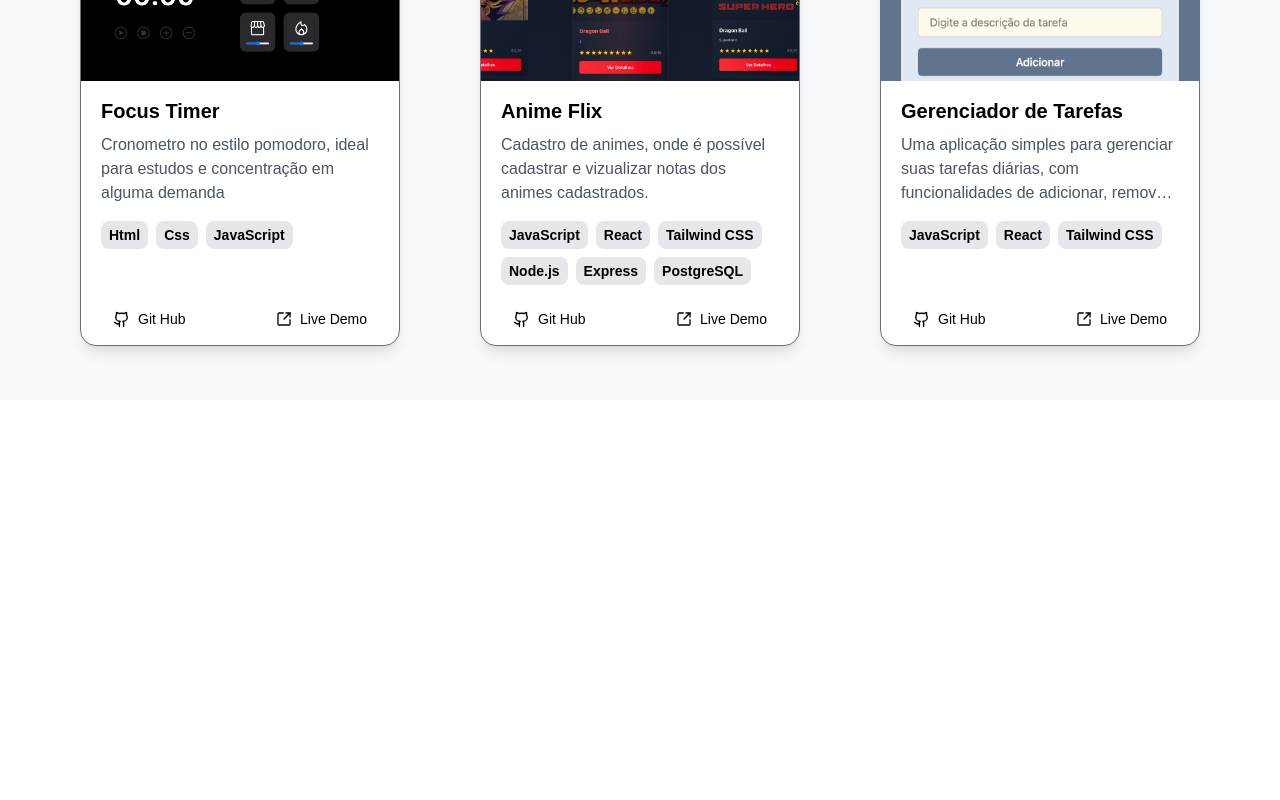
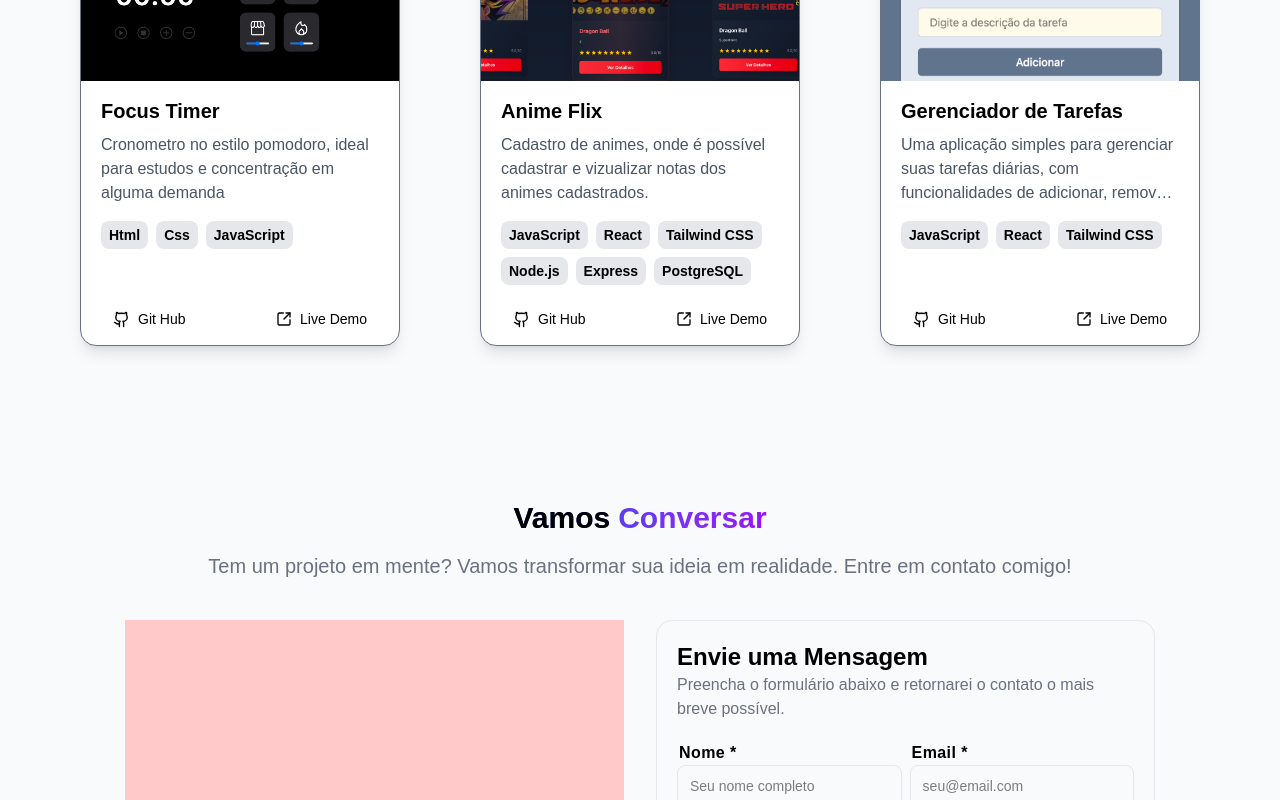
Before and after one commit to breno-facanha/page_breno_facanha, a Next.js app: page / in a window 1280 px wide. Shown: the part 2000-2800 px from the top of the page. Before the commit the page ends 2400 px from the top, so only its background shows below. Built offline with nearby package versions, Linux system fonts and the light colour scheme.

Commit message:
feito o layout do formulario

```diff
--- a/pages/index.tsx
+++ b/pages/index.tsx
@@ -1,3 +1,4 @@
+import Contact from "@/src/components/Contact/Contact";
 import Header from "@/src/components/Header/Header";
 import MyProject from "@/src/components/MyProject/MyProject";
 import Sobre from "@/src/components/Sobre/Sobre";
@@ -10,6 +11,7 @@ export default function Home() {
       <Sobre />
       <Technology />
       <MyProject />
+      <Contact />
     </div>
   );
 }
--- /dev/null
+++ b/src/components/Contact/Contact.tsx
@@ -0,0 +1,49 @@
+export default function Contact() {
+    return (
+        <div id="contact" className="w-full min-h-screen bg-gray-50 flex flex-col items-center pt-25 px-4">
+            <div className="flex gap-2 text-3xl font-bold text-transparent bg-clip-text bg-gradient-to-r from-blue-700 to-purple-600">
+                <span className="text-black text-3xl font-bold ">Vamos</span>
+                Conversar
+            </div>
+             <div className="w-full text-center mt-4 px-3">
+                <p className="w-full text-gray-500 text-xl font-medium">
+                    Tem um projeto em mente? Vamos transformar sua ideia em realidade. Entre em contato comigo!
+                </p>
+            </div>
+            <div className="w-full flex flex-col sm:flex-row  gap-8 justify-center mt-10 mb-10">
+                <div className="sm:w-[40%] h-[550px] sm:h-[500px] bg-red-200"></div>
+                <div className="sm:w-[40%] h-[550px] sm:h-[500px] border-1 border-gray-200 rounded-2xl text-black px-5 pt-5">
+                    <h3 className="text-black text-2xl font-semibold">Envie uma Mensagem</h3>
+                    <p className="text-gray-500 text-md">Preencha o formulário abaixo e retornarei o contato o mais breve possível.</p>
+                    <div className="mt-5">
+                        <div className="flex flex-col sm:flex-row gap-2">
+                            <div className="flex flex-col w-full">
+                                <label htmlFor="" className="text-black font-semibold pl-0.5 tracking-wide">Nome *</label>
+                                <input className="border border-gray-200 rounded-lg outline-none pl-3 py-2 placeholder:text-sm " type="text" placeholder="Seu nome completo" />
+                            </div>
+                            <div className="flex flex-col w-full">
+                                <label htmlFor="" className="text-black font-semibold pl-0.5 tracking-wide ">Email *</label>
+                                <input className="border border-gray-200 rounded-lg outline-none pl-3 py-2 placeholder:text-sm" type="text" placeholder="seu@email.com" />
+                            </div>
+                        </div>
+                        <div className="flex flex-col w-full mt-4">
+                            <label htmlFor="" className="text-black font-semibold pl-0.5 tracking-wide ">Assunto *</label>
+                            <input className="border border-gray-200 rounded-lg outline-none pl-3 py-2 placeholder:text-sm" type="text" placeholder="Assunto da mensagem" />
+                        </div>
+                        <div className="flex flex-col w-full mt-4">
+                            <label htmlFor="" className="text-black font-semibold pl-0.5 tracking-wide ">Mensagem *</label>
+                            <textarea className="border h-20 sm:h-32 border-gray-200 rounded-lg outline-none pl-3 pt-2 resize-none placeholder:text-sm" placeholder="Conte-me sobre seu projeto..."></textarea>
+                        </div>
+                        <div className="w-full flex pt-5">
+                            <button className="w-full h-12 bg-[#7C3AED] text-white rounded-lg pl-3 text-sm font-bold flex items-center justify-center gap-4 cursor-pointer">
+                                <p className="tracking-wide text-base">
+                                    Enviar Mensagem
+                                </p>
+                            </button>
+                        </div>
+                    </div>
+                </div>
+            </div>
+        </div>
+    );
+}
--- a/src/components/Header/Header.tsx
+++ b/src/components/Header/Header.tsx
@@ -22,7 +22,7 @@ export default function Header() {
                     <a href="#sobre" className="hover:scale-110 hover:text-gray-900 duration-200 transform">Sobre</a>
                     <a href="#tec" className="hover:scale-110 hover:text-gray-900 duration-200 transform">Tecnologias</a>
                     <a href="#project" className="hover:scale-110 hover:text-gray-900 duration-200 transform">Projetos</a>
-                    <a href="" className="hover:scale-110 hover:text-gray-900 duration-200 transform">Contato</a>
+                    <a href="#contact" className="hover:scale-110 hover:text-gray-900 duration-200 transform">Contato</a>
                 </div>
                 <div className="hidden md:flex md:items-center md:space-x-4">
                     <a href="https://github.com/breno-facanha" target="_blank" className="hover:bg-gray-100 px-3 py-3 rounded-xl"><Github color="black" size={17} /></a>
```
